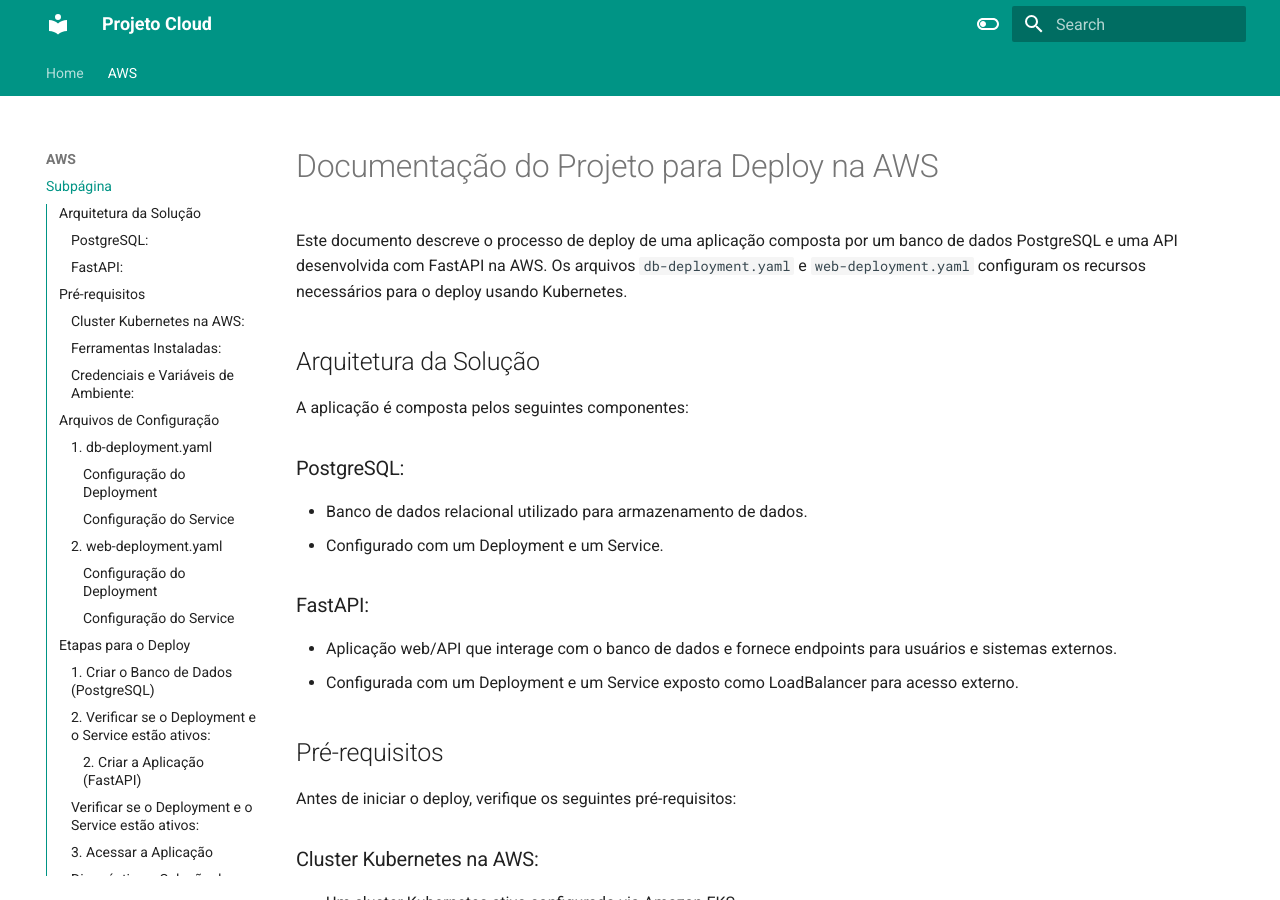
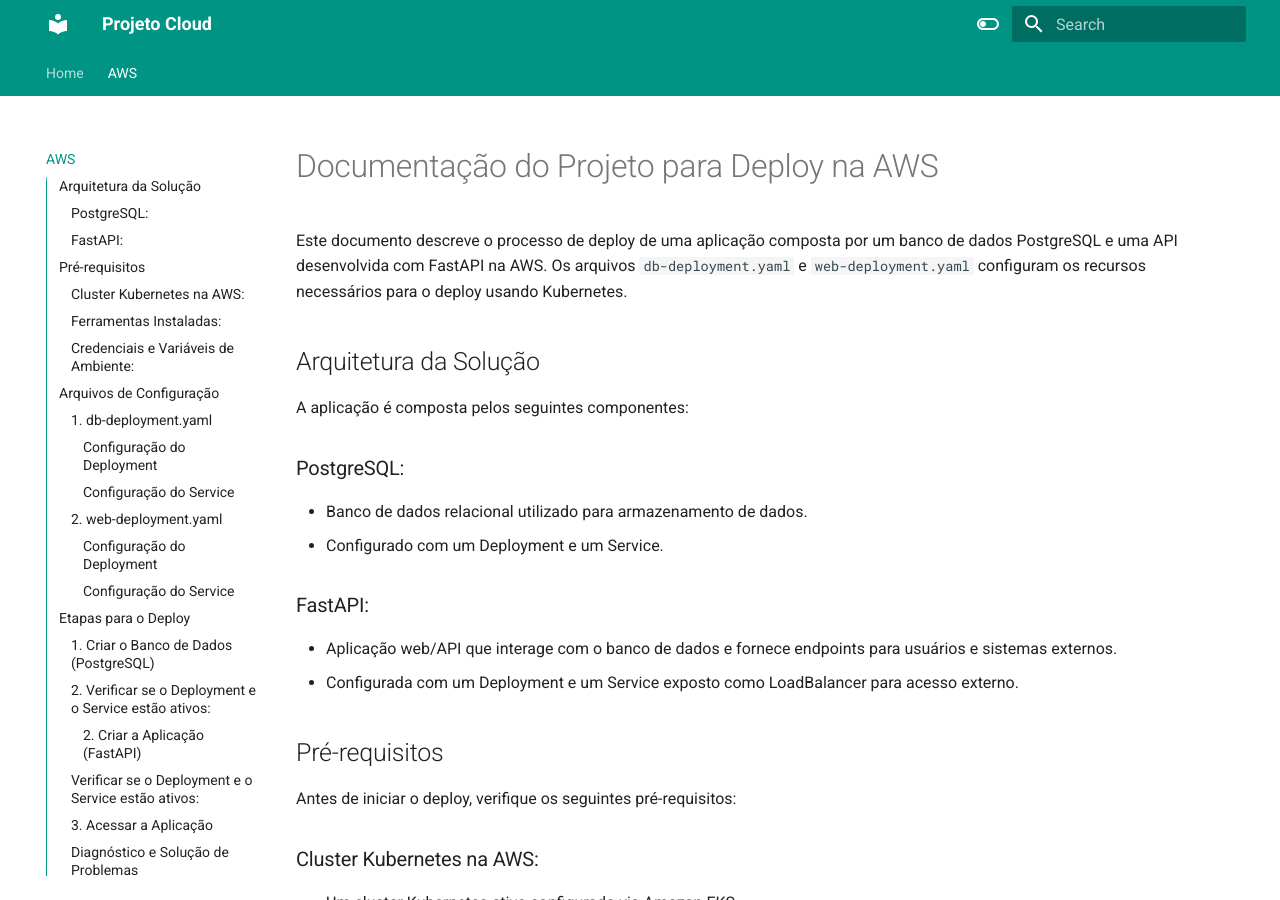
Before and after one commit to EduSelber/ProjetoNuvem, an MkDocs documentation site: the page built from docs/segunda-aba/subpagina.md, in a window 1280 px wide and 900 px high. Built offline with MkDocs 1.6.1 and Material for MkDocs 9.7.7, drawn with Linux system fonts in a browser that asks for light colours.

````diff
--- a/docs/segunda-aba/subpagina.md
+++ b/docs/segunda-aba/subpagina.md
@@ -113,9 +113,10 @@ kubectl get pods
 ```
 ### Testar Conexão Interna com o Banco de Dados:
  Usar o comando kubectl exec para acessar o Pod do FastAPI e testar a conexão com o banco:
- ```
-kubectl exec -it <fastapi-pod-name> -- /bin/sh
-psql -h postgres -U projeto -d projeto
+
 ```
+kubectl exec -it <fastapi-pod-name> -- /bin/sh psql -h postgres -U projeto -d projeto
+```
+
 ### Resolver Problemas de Endereço Externo:
  Certifique-se de que os Security Groups associados ao LoadBalancer permitem tráfego na porta 80.
--- a/mkdocs.yml
+++ b/mkdocs.yml
@@ -44,5 +44,4 @@ markdown_extensions:
 
 nav:
   - Home: index.md
-  - AWS:
-      - Subpágina: segunda-aba/subpagina.md
+  - AWS: segunda-aba/subpagina.md
````
